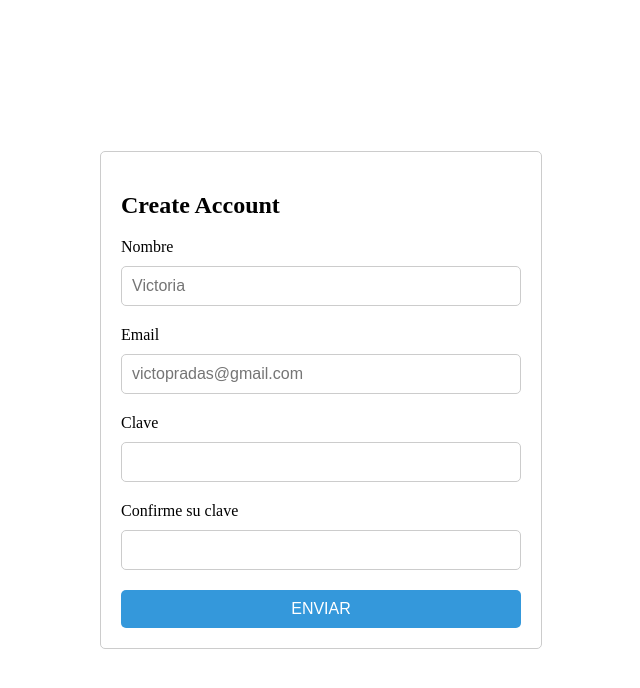
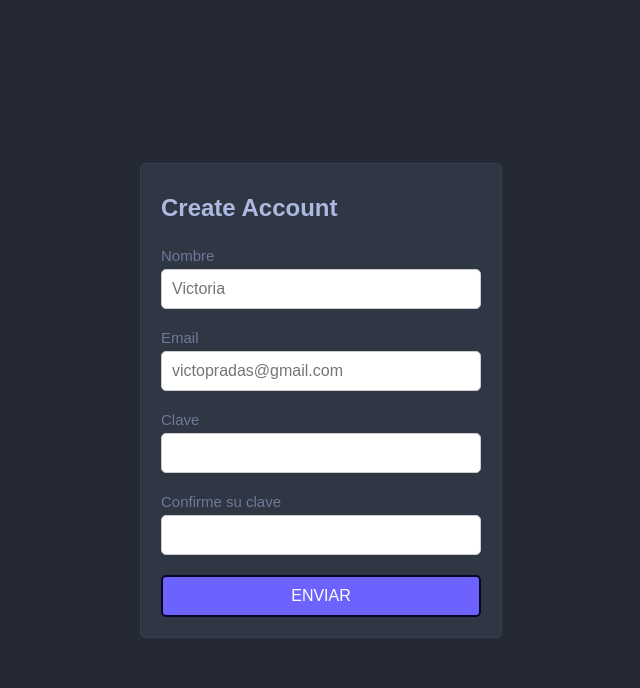
Before and after one commit to victoriapl01/Samsung_FrontEnd, a plain HTML site: page index.html in a window 1280 px wide. Shown: the whole page, without its empty margins (319-959 px from the left). Drawn offline with Linux system fonts and the light colour scheme.

Commit message:
Diseño del formulario

```diff
--- a/index.html
+++ b/index.html
@@ -10,7 +10,7 @@
 <body>
 
     <div class="cuadro-centrado">
-        <h2>Create Account</h2>
+        <div class="titulo">Create Account</div>
         <form>
             <label for="nombre">Nombre</label>
             <input type="text" id="nombre" name="nombre" maxlength="30" placeholder="Victoria" required/>
--- a/style.css
+++ b/style.css
@@ -5,6 +5,9 @@ body {
     align-items: center;
     height: 100vh;
     margin: 0;
+    /*Color del fondo*/
+    background-color: #242933;
+    font-family: Arial, Helvetica, sans-serif;
 }
 
 
@@ -12,10 +15,25 @@ body {
 Colocando el formulario dentro de este contenedor*/
 
 .cuadro-centrado {
-    width: 400px;
-    padding: 20px;
-    border: 1px solid #ccc;
+    /*Color del fondo*/
+    background-color: #2f3644;
+    width: 320px;
+    /*Reducción del padding-top -> padding superior*/
+    padding: 10px 20px 20px;
+    border: 1px solid #373e50;
     border-radius: 5px;
+    color: #a9b7dd;
+    font-size: 15px;
+}
+
+.titulo {
+    font-size: 24px;
+    margin-top: 20px;
+    margin-bottom: 25px;
+    text-align: left;
+    color: #acbae1;
+    /*negrita pero no tanto como bold*/
+    font-weight: 600;
 }
 
 form {
@@ -26,7 +44,8 @@ form {
 
 label {
     /*Para separar entre etiquetas y entrada*/
-    margin-bottom: 10px;
+    margin-bottom: 5px;
+    color: #707996;
 }
 
 input {
@@ -41,11 +60,28 @@ input {
 button {
     /*Aspecto más visual y llamativo*/
     padding: 10px;
-    background-color: #3498db;
+    /*Color del fondo*/
+    background-color: #6c63ff;
+    /*Color de la letra*/
     color: #fff;
-    border: none;
+    /*Color del borde y anchura*/
+    border: 2px solid #0B0428;
+    /*Radio del borde-esquinas*/
     border-radius: 5px;
+    /*Tamaño de letra*/
     font-size: 16px;
-    /*Botón interactivo*/
+    /*Botón interactivo -> cursor dedo*/
     cursor: pointer;
 }
+
+
+/*Propiedades del botón activado*/
+
+button:active {
+    /*Color del fondo*/
+    background-color: #716bf1;
+    /*Color del borde*/
+    border: 2px solid #dfdde6;
+    /*Color de la letra*/
+    color: #fff;
+}
```
